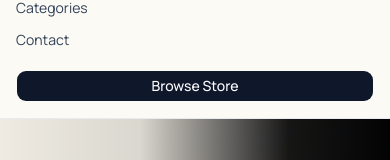
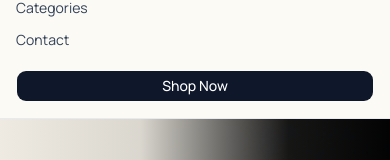
Before and after one commit to lowish/ebook-store-app, a Next.js app: page / in a window 390 px wide. Both pictures are taken after a click on the button "Toggle menu". Shown: the part 147-307 px from the top of the page. Built offline with nearby package versions, Linux system fonts and the light colour scheme.

Commit message:
feat: improving button text

```diff
--- a/components/landing/landing-navbar.tsx
+++ b/components/landing/landing-navbar.tsx
@@ -66,7 +66,7 @@ export function LandingNavbar() {
             ))}
             <Button asChild className="mt-2 bg-slate-900 text-white hover:bg-slate-800">
               <Link href="/store" onClick={() => setIsOpen(false)}>
-                Browse Store
+                Shop Now
               </Link>
             </Button>
           </nav>
```
